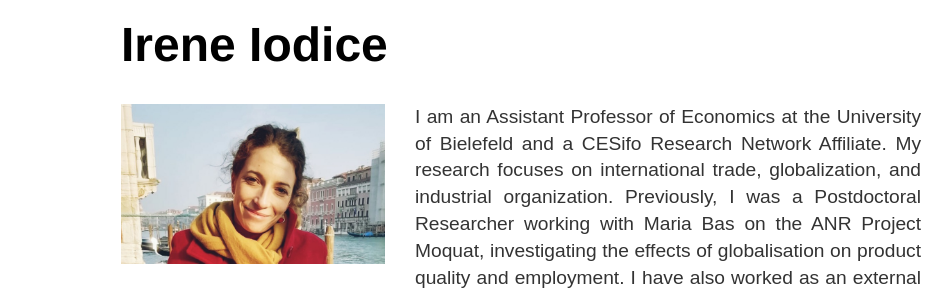
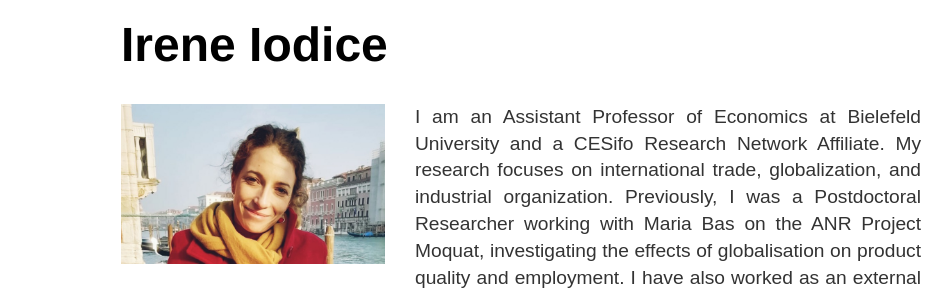
Before and after one commit to ioire/ioire.github.io, a Jekyll site: the page built from index.html, in a window 1280 px wide. Shown: the part 176-472 px from the top of the page, without its empty margins (119-1071 px from the left). Built offline with Jekyll 4.4.1, drawn with Linux system fonts in a browser that asks for light colours; some of the changed text lies outside the part shown.

Commit message:
update repo

```diff
--- a/about/index.html
+++ b/about/index.html
@@ -20,7 +20,7 @@ title: Irene Iodice
 	<img src="{{ base }}/images/escher-metamorphose.png" width="800" height="100" align="middle">
 	<h1>Irene Iodice</h1>
 
-	<img src="{{ base }}/images/pi.jpg" align="left"  width="33%" height="36%" style="margin: 0px 30px 10px 0px;"/> <p>  I am an Assistant Professor of Economics at the University of Bielefeld and a CESifo Research Network Affiliate. My research focuses on international trade, globalization, and industrial organization.
+	<img src="{{ base }}/images/pi.jpg" align="left"  width="33%" height="36%" style="margin: 0px 30px 10px 0px;"/> <p>  I am an Assistant Professor of Economics at Bielefeld University and a CESifo Research Network Affiliate. My research focuses on international trade, globalization, and industrial organization.
 
 Previously, I was a Postdoctoral Researcher working with Maria Bas on the ANR Project Moquat, investigating the effects of globalisation on product quality and employment. I have also worked as an external consultant for the World Bank.
 
--- a/index.html
+++ b/index.html
@@ -19,7 +19,7 @@ title: Irene Iodice
 	<h1>Irene Iodice</h1>
 
 	<img src="{{ base }}/images/pi.jpg" align="left"  width="33%" height="36%" style="margin: 0px 30px 10px 0px;"/> <p>
-I am an Assistant Professor of Economics at the University of Bielefeld and a CESifo Research Network Affiliate. My research focuses on international trade, globalization, and industrial organization.
+I am an Assistant Professor of Economics at Bielefeld University and a CESifo Research Network Affiliate. My research focuses on international trade, globalization, and industrial organization.
 
 Previously, I was a Postdoctoral Researcher working with Maria Bas on the ANR Project Moquat, investigating the effects of globalisation on product quality and employment. I have also worked as an external consultant for the World Bank.
 
```
